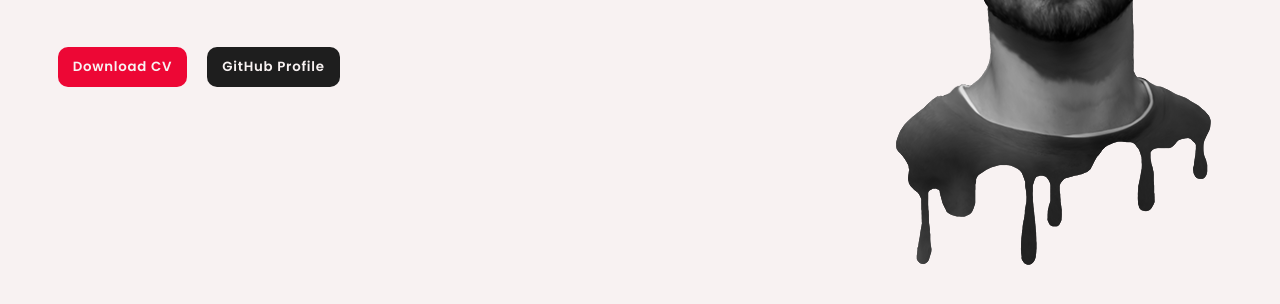
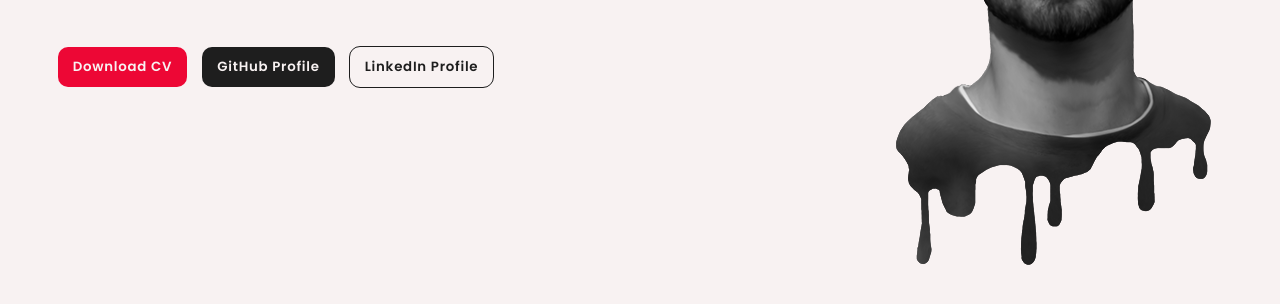
Before and after one commit to ptsionis/page, a plain HTML site: page index.html in a window 1280 px wide. Shown: the part 432-736 px from the top of the page. Drawn offline with Linux system fonts and the light colour scheme.

Commit message:
added home linkedin button

```diff
--- a/css/style.css
+++ b/css/style.css
@@ -185,36 +185,40 @@ input:checked + label:after {
     margin-top: 50px;
 }
 
-#button-cv {
+#button-cv, #button-github, #button-linkedin {
     cursor: pointer;
+    margin-right: 15px;
     padding: 10px 15px;
     border: none;
     border-radius: 10px;
     font-family: 'Poppins', sans-serif;
     letter-spacing: .75px;
     font-weight: 600;
+}
+
+#button-cv {
     background-color: var(--clr-alternative);
+}
+
+#button-github {
+    background-color: var(--clr-secondary);
+}
+
+#button-linkedin {
+    background-color: var(--clr-primary);
+    outline: 1px solid var(--clr-secondary);
 }
 
 #button-cv a {
     color: var(--clr-primary);
 }
 
-#button-github {
-    cursor: pointer;
-    margin-left: 20px;
-    padding: 10px 15px;
-    border: none;
-    border-radius: 10px;
-    font-family: 'Poppins', sans-serif;
-    letter-spacing: .75px;
-    font-weight: 600;
-    background-color: var(--clr-secondary);
-    transition: all ease .3s;
+#button-github a {
+    color: var(--clr-primary);
 }
 
-#button-github a {
-    color: var(--clr-primary);
+#button-linkedin a {
+    color: var(--clr-secondary);
 }
 
 #me-img {
--- a/index.html
+++ b/index.html
@@ -71,13 +71,13 @@
                 <div class="home-buttons-wrapper">
                     <button type="button" id="button-cv"><a href="./files/ptsionis_cv.pdf" id="button-cv-link" download>Download CV</a></button>
                     <button type="button" id="button-github"><a href="https://github.com/ptsionis" target="_blank" id="button-github-link">GitHub Profile</a></button>
+                    <button type="button" id="button-linkedin"><a href="https://linkedin.com/in/ptsionis" target="_blank" id="button-linkedin-link">LinkedIn Profile</a></button>
                 </div>
             </div>
             <img src="./images/mebw.png" alt="Panagiotis Tsionis" id="me-img">
         </section>
         <!-- Skills section -->
         <section class="skills" id="skills">
-
         </section>
     </main>
 
--- a/js/header.js
+++ b/js/header.js
@@ -18,6 +18,8 @@ const homeBio = document.getElementById("home-bio");
 const buttonCvLink = document.getElementById("button-cv-link");
 const buttonGithub = document.getElementById("button-github");
 const buttonGithubLink = document.getElementById("button-github-link");
+const buttonLinkedin = document.getElementById("button-linkedin");
+const buttonLinkedinLink = document.getElementById("button-linkedin-link");
 const meImg = document.getElementById("me-img");
 
 //Color palette
@@ -40,6 +42,7 @@ function changeLang() {
         homeBio.innerHTML = "Είμαι προπτυχιακός φοιτητής στο τμήμα Εφαρμοσμένης Πληροφορικής του <span><a href=\"https://www.uom.gr/\" target=\"_blank\">Πανεπιστημίου Μακεδονίας</a></span>."
         buttonCvLink.innerHTML = "Λήψη βιογραφικού";
         buttonGithubLink.innerHTML = "Προφίλ GitHub";
+        buttonLinkedinLink.innerHTML = "Προφίλ LinkedIn";
     }
     else {
         //Header text to english
@@ -54,6 +57,7 @@ function changeLang() {
         homeBio.innerHTML = "I am an undergraduate student at Applied Informatics Department at <span><a href=\"https://www.uom.gr/\" target=\"_blank\">University of Macedonia</a></span>."
         buttonCvLink.innerHTML = "Download CV";
         buttonGithubLink.innerHTML = "GitHub Profile";
+        buttonLinkedinLink.innerHTML = "LinkedIn Profile";
     }
 }
 
@@ -80,6 +84,9 @@ function changeTheme() {
         homeBio.style.color = clrPrimary;
         buttonGithub.style.backgroundColor = clrPrimary;
         buttonGithubLink.style.color = clrSecondary;
+        buttonLinkedin.style.backgroundColor = clrSecondary;
+        buttonLinkedin.style.outline = "1px solid ".concat(clrPrimary);
+        buttonLinkedinLink.style.color = clrPrimary;
         meImg.src = "./images/mebw-stroke-white.png"
     }
     else {
@@ -104,6 +111,9 @@ function changeTheme() {
         homeWelcome.style.color = clrSecondary;
         homeName.style.color = clrSecondary;
         homeBio.style.color = clrSecondary;
+        buttonLinkedin.style.backgroundColor = clrPrimary;
+        buttonLinkedin.style.outline = "1px solid ".concat(clrSecondary);
+        buttonLinkedinLink.style.color = clrSecondary;
         meImg.src = "./images/mebw-stroke-white.png"
     }
 }
```
